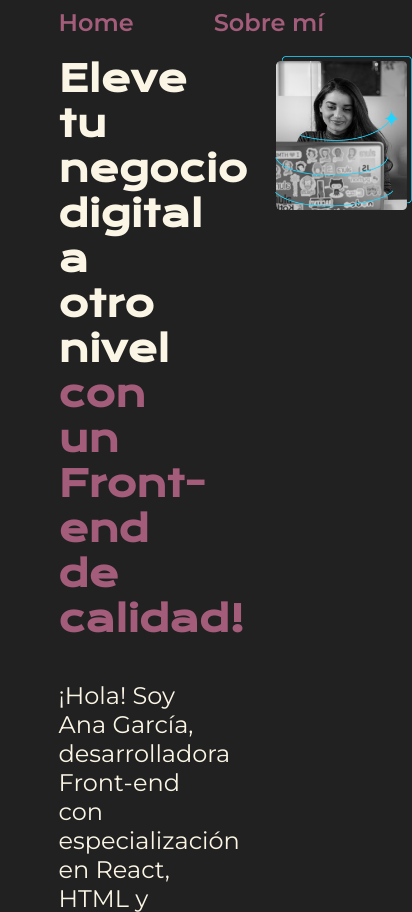
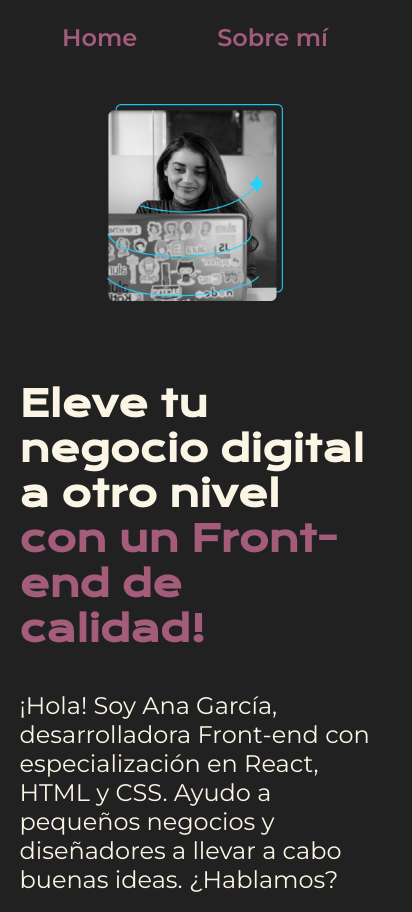
Before and after one commit to Gabycrem/portfolio-ONE, a plain HTML site: page index.html in a window 390 px wide. Shown: the top 912 px of the page, 412 px wide, since content can reach past the window. Drawn offline with nearby package versions, Linux system fonts and the light colour scheme.

Commit message:
responsive

```diff
--- a/assets/css/style.css
+++ b/assets/css/style.css
@@ -22,12 +22,14 @@
 }
 
 body {
+    min-height: 100vh;
     color: var(--color-secundario);
     background-color: var(--color-primario);
 }
 
 .header {
-    padding: 2% 0 0 15%;
+    min-height: 10vh;
+    padding: 2% 0% 0% 15%;
 }
 
 .header__nav {
@@ -45,9 +47,9 @@ body {
 }
 
 .main {
+    min-height: 80vh;
     display: flex;
-    align-self: center;
-    align-items: flex-start;
+    align-items: center;
     justify-content: space-between;
     padding: 5% 15%;
     gap: 80px;
@@ -120,14 +122,39 @@ body {
 
 .main__img {
     width: 50%;
+    align-self: flex-start;
 }
 
 .footer {
+    min-height: 10vh;
     background-color: var(--color-terciario);
-    padding: 24px;
+    display: flex;
+    justify-content: center;
+    align-items: center;
     color: var(--color-primario);
-    text-align: center;
     font-family: var(--fuente-montserrat);
     font-size: var(--font-size-medium);
     font-weight: var(--font-weight-regular);
+    text-align: center;
 }
+
+/* -----------  RESPONSIVE ------------------ */
+
+@media (max-width: 1200px){
+    .header{
+        padding: 6%;
+    }
+    .header__nav{
+        justify-content: center;
+    }
+    .main{
+        flex-direction: column-reverse;
+        padding: 5%;
+    }
+    .main__contenido{
+        width: auto;
+    }
+    .main__img{
+        align-self: center;
+    }
+}
```
